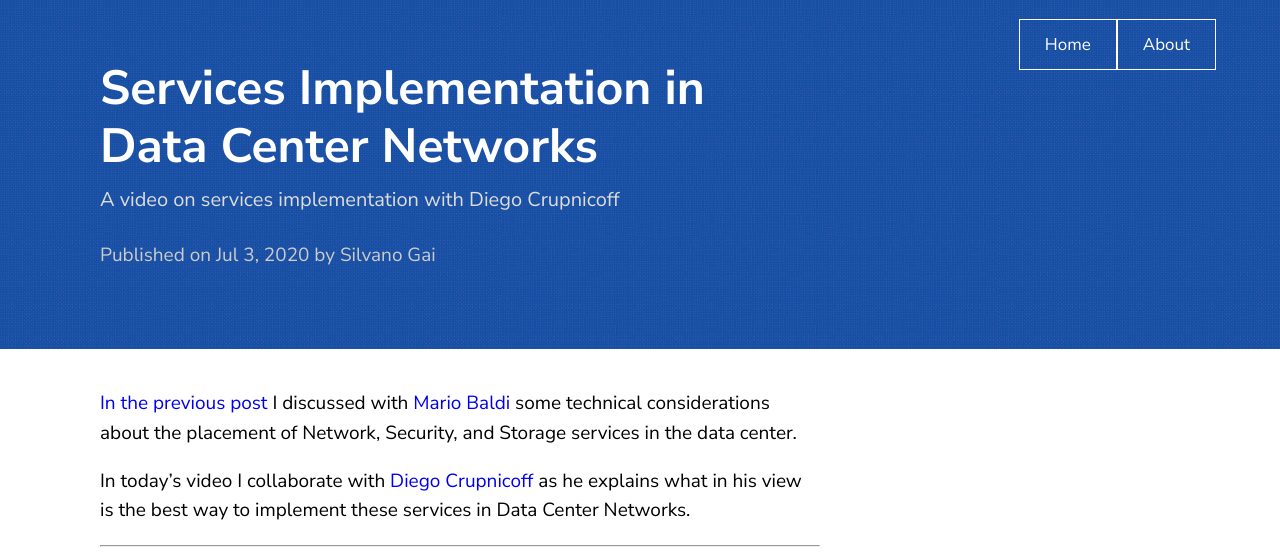
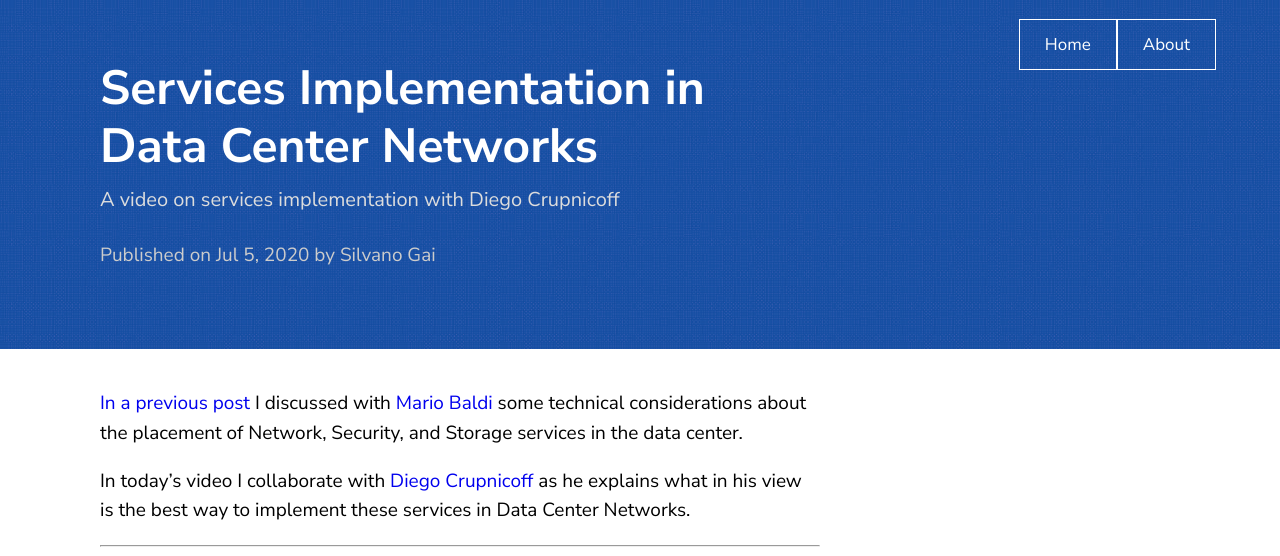
Before and after one commit to silvanogai/silvanogai, a Jekyll site: the page built from _posts/2020-07-03-services.md, in a window 1280 px wide. Shown: the top 556 px of the page. Built offline with Jekyll 4.4.1, drawn with Linux system fonts in a browser that asks for light colours; comment, search, counter and statistics services are not loaded; some of the changed lines change nothing that is shown; grey boxes are pictures that could not be loaded.

Commit message:
Final with Diego Video

```diff
--- a/_posts/2020-07-03-services.md
+++ b/_posts/2020-07-03-services.md
@@ -1,13 +1,14 @@
 ---
 layout: post
 comments: true
-draft: true
+draft: false
+date: 2020-07-05
 author: Silvano Gai
 title: Services Implementation in Data Center Networks
 excerpt: Diego Crupnicoff explains alternative services implementation
 description: A video on services implementation with Diego Crupnicoff
 ---
-[In the previous post](https://silvanogai.github.io/posts/service-edge/) I discussed with [Mario Baldi](https://www.linkedin.com/in/mario-baldi/) some technical considerations about the placement of Network, Security, and Storage services in the data center.
+[In a previous post](https://silvanogai.github.io/posts/service-edge/) I discussed with [Mario Baldi](https://www.linkedin.com/in/mario-baldi/) some technical considerations about the placement of Network, Security, and Storage services in the data center.
 
 In today's video I collaborate with [Diego Crupnicoff](https://pensando.io/about/#bio-11) as he explains what in his view is the best way to implement these services in Data Center Networks.
 
```
